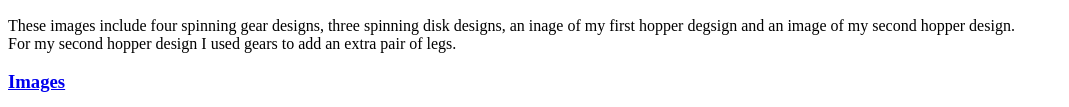
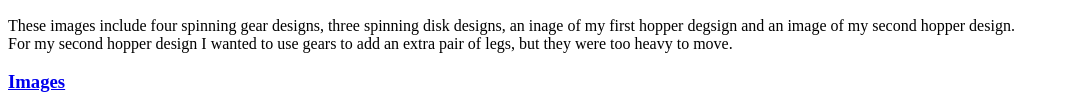
Before and after one commit to 193628-cmyk/193628-cmyk.github.io, a plain HTML site: page index.html in a window 1280 px wide. Shown: the part 1765-1872 px from the top of the page, without its empty margins (0-1069 px from the left). Drawn offline with Linux system fonts and the light colour scheme.

Commit message:
Update index.html

```diff
--- a/index.html
+++ b/index.html
@@ -39,8 +39,7 @@
   allow="autoplay; encrypted-media"
   allowfullscreen>
 </iframe>
-<p>These images include four spinning gear designs, three spinning disk designs, an inage of my first hopper degsign and an image of my second hopper design.<br>For my second hopper design I used gears to add an extra pair of legs.
-</p>
+<p>These images include four spinning gear designs, three spinning disk designs, an inage of my first hopper degsign and an image of my second hopper design.<br>For my second hopper design I wanted to use gears to add an extra pair of legs, but they were too heavy to move.</p>
 </head>
 <body>
 
```
